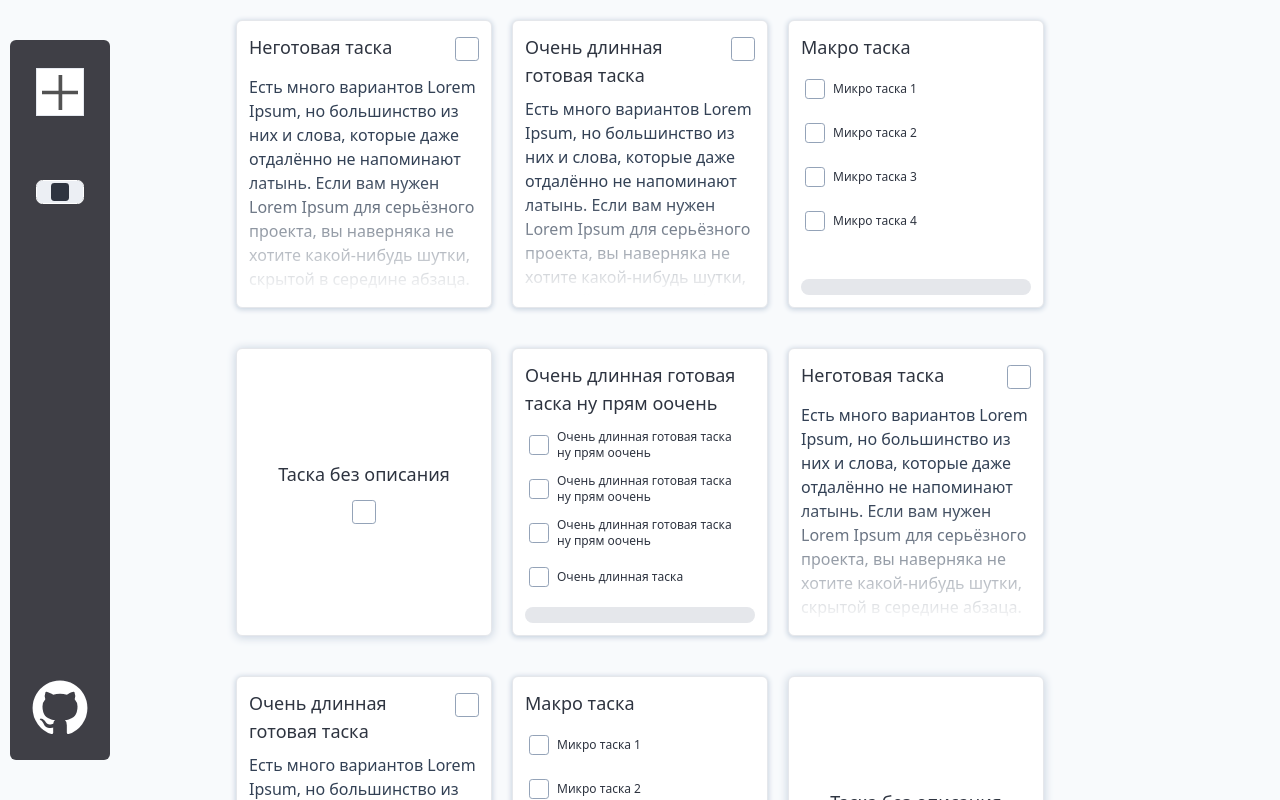
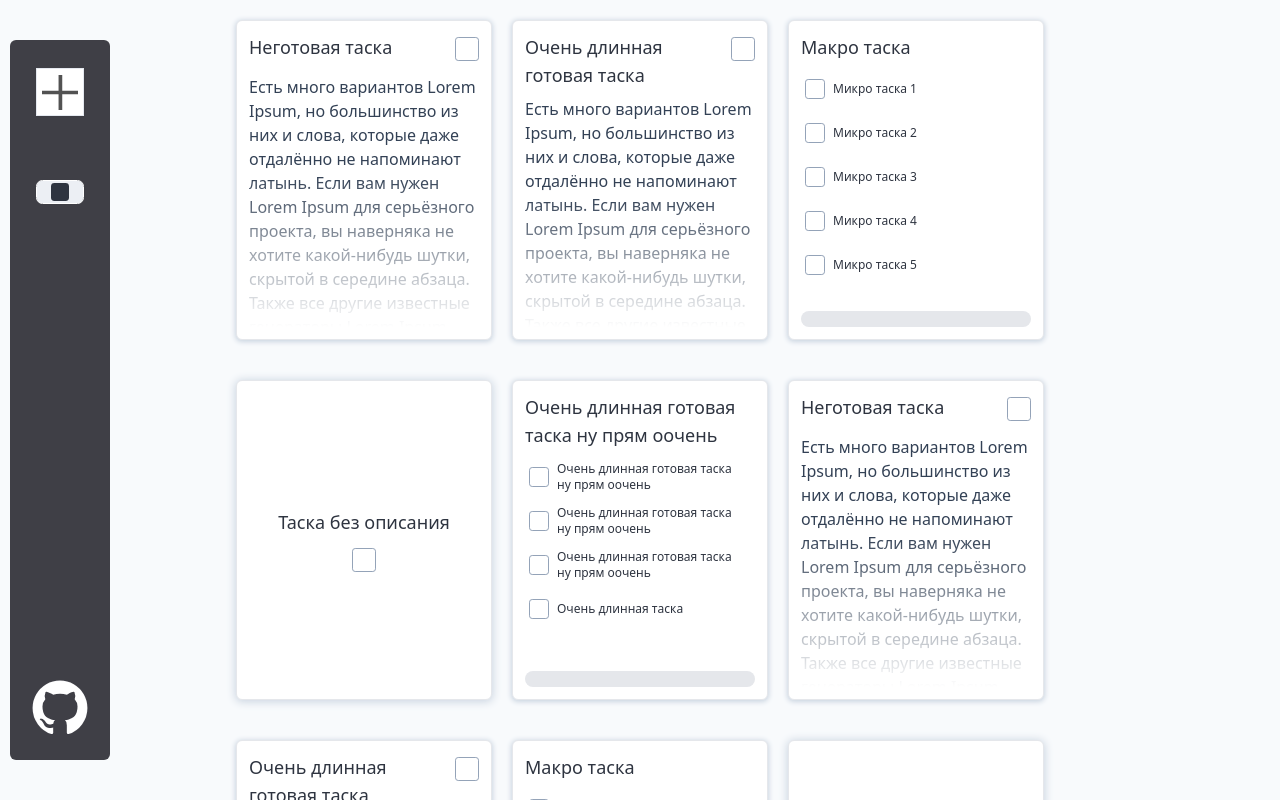
Before and after one commit to al-revenko/vtasks, a Vue app: page / in a window 1280 px wide. Shown: the top 800 px of the page. Built offline with nearby package versions, Linux system fonts and the light colour scheme.

Commit message:
Исправил отображение контента в TaskCard Добавил проверку на не нулевой тайтл при в action addTask

```diff
--- a/src/components/TaskCard.vue
+++ b/src/components/TaskCard.vue
@@ -4,9 +4,9 @@
       data-id="TaskCard"
       :class="
         `
-        max-h-72
+        h-80 w-64
         py-3 px-3
-        grid grid-cols-1 grid-rows-[max-content_1fr] gap-2
+        flex flex-col gap-2
         transition-all ease-in duration-200
         bg-white border rounded-md shadow-[0px_1px_5px_1px]
         text-start
@@ -15,7 +15,7 @@
       "
       @click="emit('click', props.id)"
     >
-      <div :class="'flex justify-between gap-3 max-w-full'">
+      <div class="w-full flex justify-between gap-3">
         <TitleSecond :class="'min-w-0'">{{ props.title }}</TitleSecond>
         <div :class="'pt-1'">
           <CheckboxInput @click.stop v-if="!nestedDataModel" v-model="isDoneModel" />
@@ -23,17 +23,21 @@
       </div>
 
       <template v-if="nestedDataModel">
-        <div :class="'pl-1 pr-5'">
+        <div :class="'pl-1 pr-5 shrink min-h-0'">
           <TasksList
             :class="`
-              max-h-44
+              w-56
               flex flex-col flex-wrap gap-1
               overflow-hidden
             `"
             v-model="nestedDataModel.tasks"
           />
         </div>
-        <ProgressBar :class="`h-4`" :percentage="percentage" :title="percentage + '%'" />
+        <ProgressBar
+          class="h-4 shrink-0 w-full mt-auto"
+          :percentage="percentage"
+          :title="percentage + '%'"
+        />
       </template>
       <template v-else>
         <div v-if="props.desc" :class="'fade max-w-full h-full overflow-hidden'">
@@ -51,7 +55,7 @@
       :href="'/'"
       :class="
         `flex justify-center items-center
-        h-72 w-64 py-3 px-3
+        h-80 w-64 py-3 px-3
         transition-all ease-in duration-200
         bg-white border rounded-md shadow-[0px_1px_8px_1px]
         overflow-hidden
--- a/src/components/TasksList.vue
+++ b/src/components/TasksList.vue
@@ -1,5 +1,5 @@
 <template>
-  <ul data-id="TaskList" >
+  <ul data-id="TaskList" class="max-h-full">
     <li :class="'w-full'" data-id="TaskList__item" v-for="task in tasks" :key="task.id">
       <div :class="'flex gap-2 items-center min-h-10'">
           <CheckboxInput
--- a/src/components/ui/InputList.vue
+++ b/src/components/ui/InputList.vue
@@ -9,7 +9,6 @@
       </div>
       <div v-if="listModel.length < (props.itemsMaxcount ?? Infinity)" :class="`flex gap-2`">
         <InputData
-          ref="inputRef"
           class="w-full"
           type="text"
           :max-length="props.inputMaxlength"
@@ -76,10 +75,6 @@ const callbacks = {
         listModel.value.push(itemTitle.value)
         itemTitle.value = ''
       }
-
-      if (inputRef.value) {
-        inputRef.value.focus()
-      }
     }
   },
 
--- a/src/stores/task.store.ts
+++ b/src/stores/task.store.ts
@@ -53,7 +53,11 @@ const useTaskStore = defineStore('tasks', () => {
         desc?: string
         microTasks?: string[]
       },
-    ): ITask {
+    ): ITask | null {
+      if (title.length === 0) {
+        return null
+      }
+
       const task = reactive<ITask>(this.createTask(state.__initId.value++, title, optional?.desc))
 
       if (optional?.microTasks && optional.microTasks.length > 0) {
```
